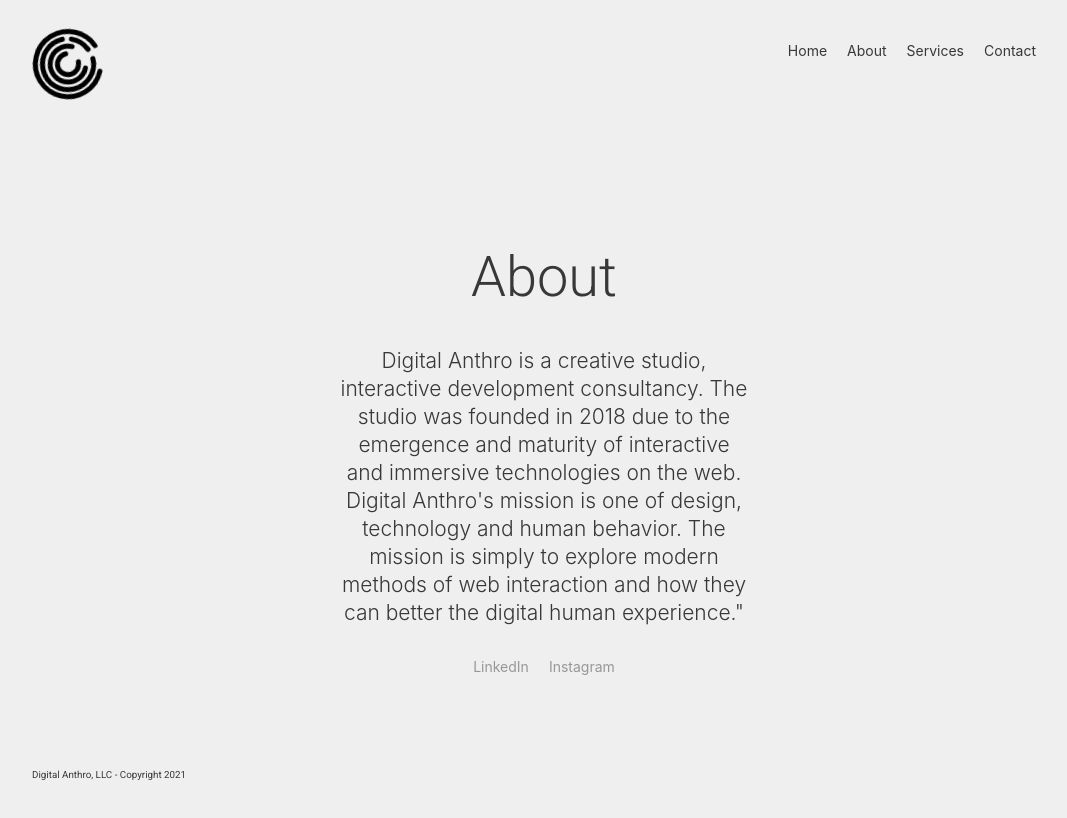
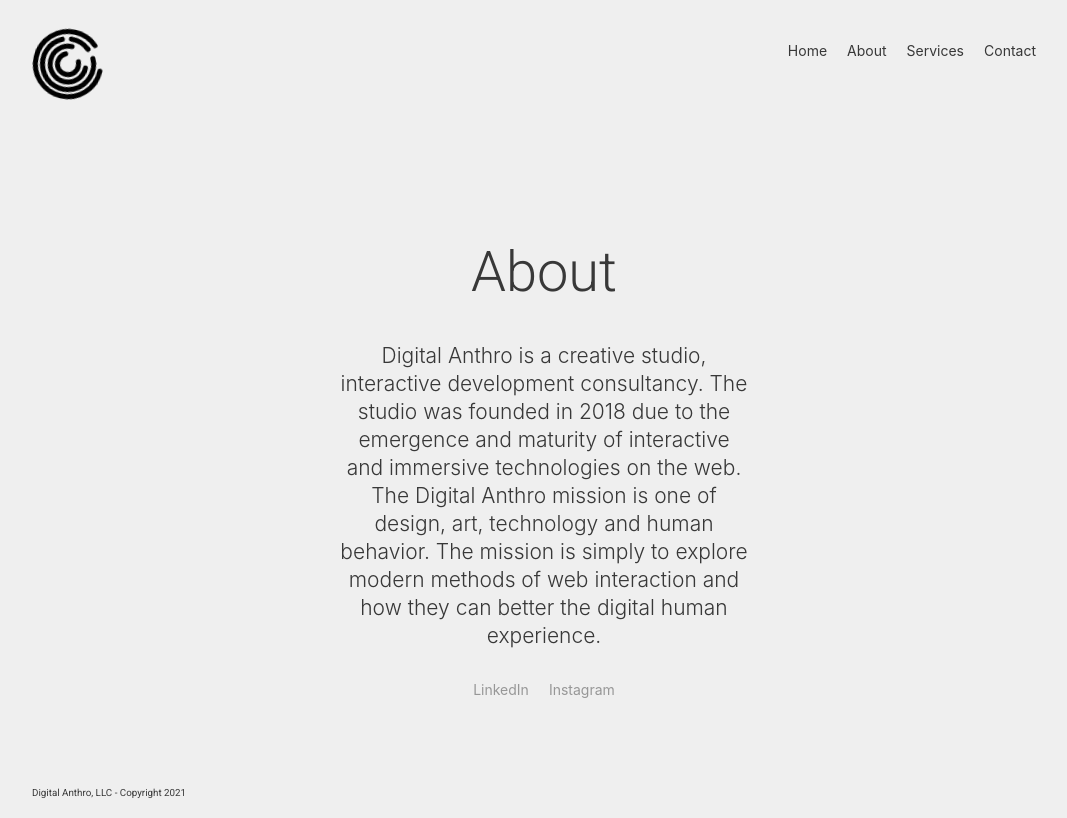
Before and after one commit to keeysnc/digital_anthro, a Next.js app: page /about in a window 1280 px wide. Shown: the whole page, without its empty margins (96-1163 px from the left). Built offline with nearby package versions, Linux system fonts and the light colour scheme.

Commit message:
update verbage

```diff
--- a/pages/about.js
+++ b/pages/about.js
@@ -1,6 +1,4 @@
 import Head from "next/head";
-import PageTitle from "../components/pageTitle/PageTitle";
-import ParagraphText from "../components/paragraphText/ParagraphText";
 import aboutStyles from "../styles/About.module.css";
 import indexStyles from "../styles/Index.module.css";
 
@@ -16,8 +14,8 @@
 						<h1>About</h1>
 						<h3>
 							Digital Anthro is a creative studio, interactive development consultancy. The studio was founded in 2018 due to the emergence and
-							maturity of interactive and immersive technologies on the web. Digital Anthro's mission is one of design, technology and human behavior.
-							The mission is simply to explore modern methods of web interaction and how they can better the digital human experience."
+							maturity of interactive and immersive technologies on the web. The Digital Anthro mission is one of design, art, technology and human
+							behavior. The mission is simply to explore modern methods of web interaction and how they can better the digital human experience.
 						</h3>
 						<div className="social-media" style={{ textAlign: "center", paddingTop: "10px" }}>
 							<a target="_blank" rel="noreferrer" href="https://www.linkedin.com/company/digital-anthro">
```
